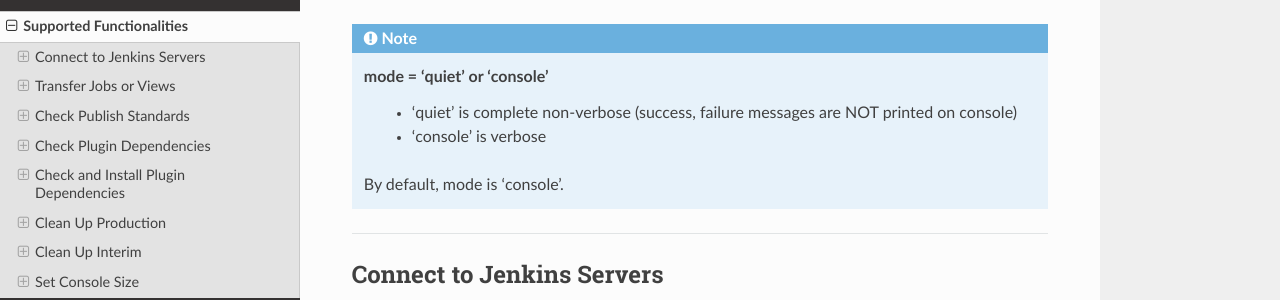
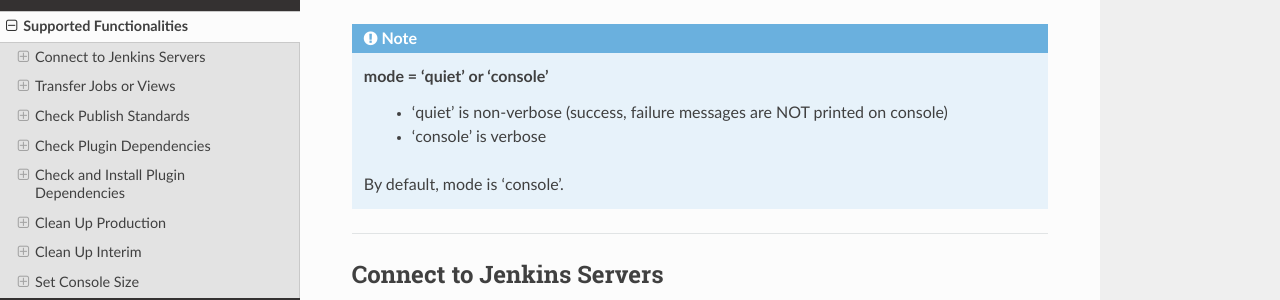
Before and after one commit to joelkariyalil/Context-Aware-Jenkins-Transfers-Documentation, a Sphinx documentation site: the page built from docs/source/usage.rst, in a window 1280 px wide and 900 px high. Shown: the part 136-436 px from the top of the window. Built offline with Sphinx 7.4.7 and the Read the Docs theme 2.0.0, drawn with Linux system fonts in a browser that asks for light colours; pages that are not in the unit, such as notebooks, are missing from menus.

Commit message:
MOD: Changes in usage.rst

```diff
--- a/docs/source/usage.rst
+++ b/docs/source/usage.rst
@@ -4,7 +4,7 @@
 .. note::
 
     mode = 'quiet' or 'console'
-        - 'quiet' is complete non-verbose (success, failure messages are NOT printed on console)
+        - 'quiet' is non-verbose (success, failure messages are NOT printed on console)
         - 'console' is verbose
     By default, mode is 'console'.
 
```
